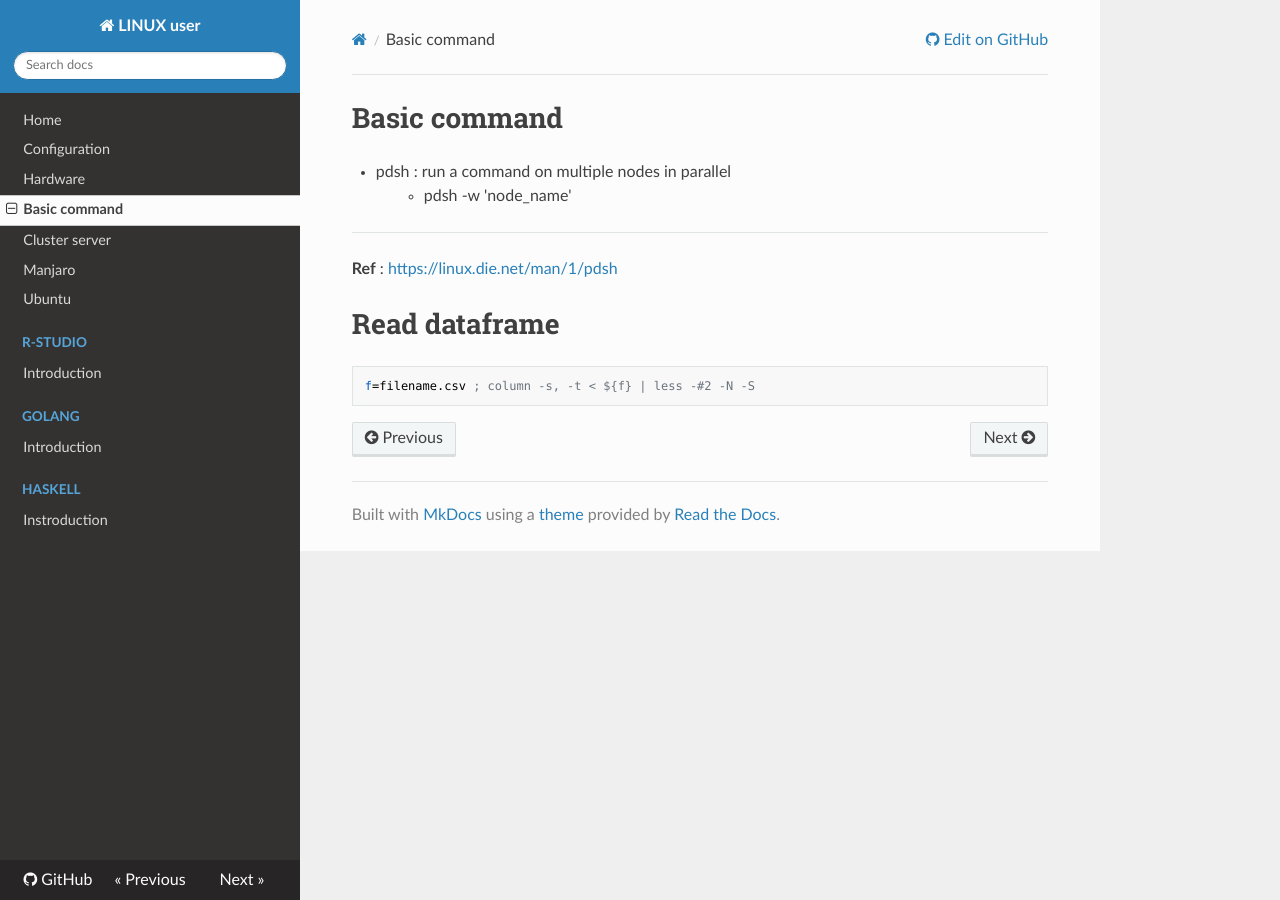
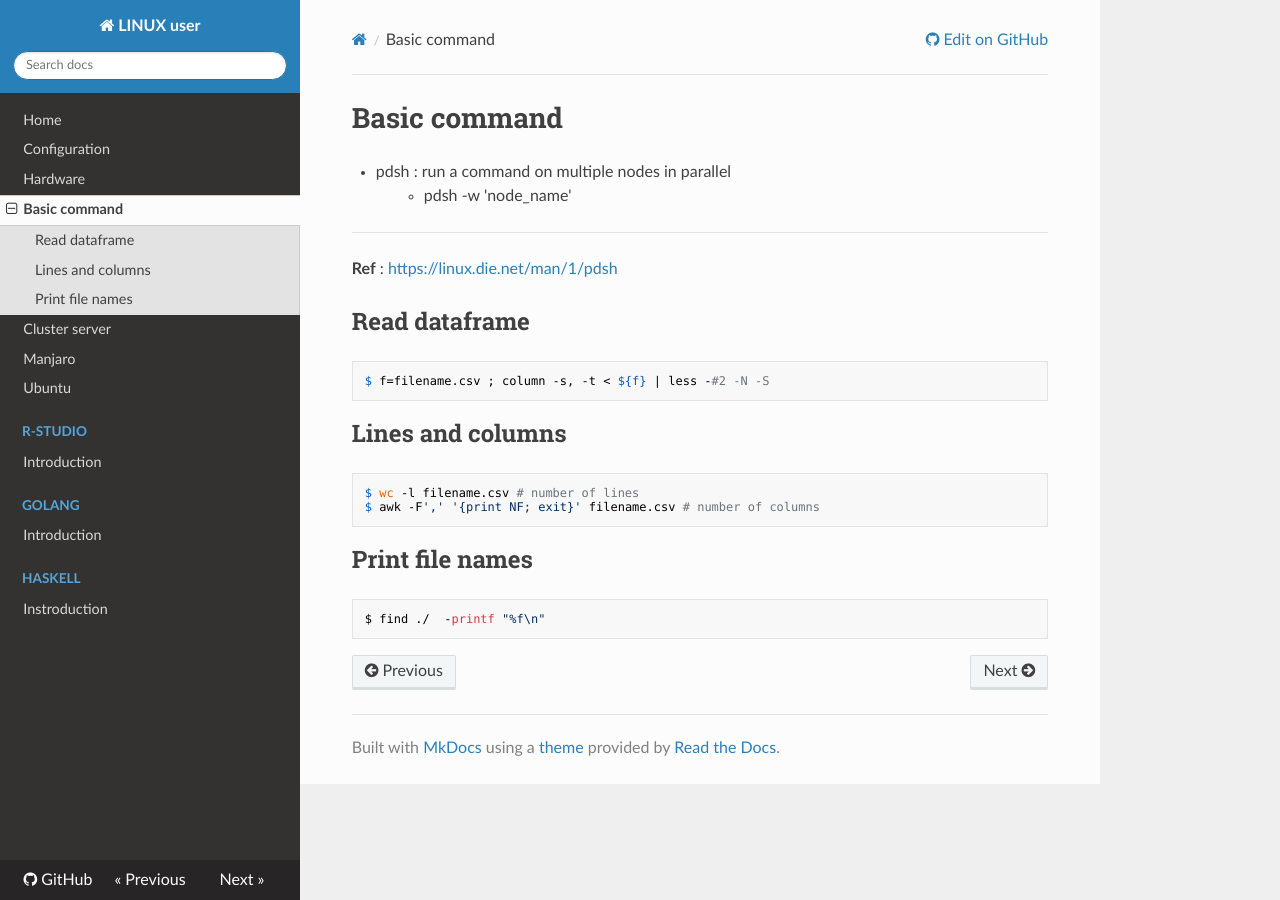
Before and after one commit to WonyoungCho/LINUX, an MkDocs documentation site: the page built from docs/basic_comm.md, in a window 1280 px wide. Built offline with MkDocs 1.6.1, drawn with Linux system fonts in a browser that asks for light colours; nearby versions of some CDN libraries; old or Windows-style settings are respelled for this version of MkDocs.

Commit message:
Update basic_comm.md

````diff
--- a/docs/basic_comm.md
+++ b/docs/basic_comm.md
@@ -5,7 +5,18 @@
 ---
 **Ref** : <a href="https://linux.die.net/man/1/pdsh" target="_blank"> https://linux.die.net/man/1/pdsh </a>
 
-# Read dataframe
+## Read dataframe
 ```
-f=filename.csv ; column -s, -t < ${f} | less -#2 -N -S
+$ f=filename.csv ; column -s, -t < ${f} | less -#2 -N -S
 ```
+
+## Lines and columns
+```
+$ wc -l filename.csv # number of lines
+$ awk -F',' '{print NF; exit}' filename.csv # number of columns
+```
+
+## Print file names
+```
+$ find ./  -printf "%f\n"
+```
````
